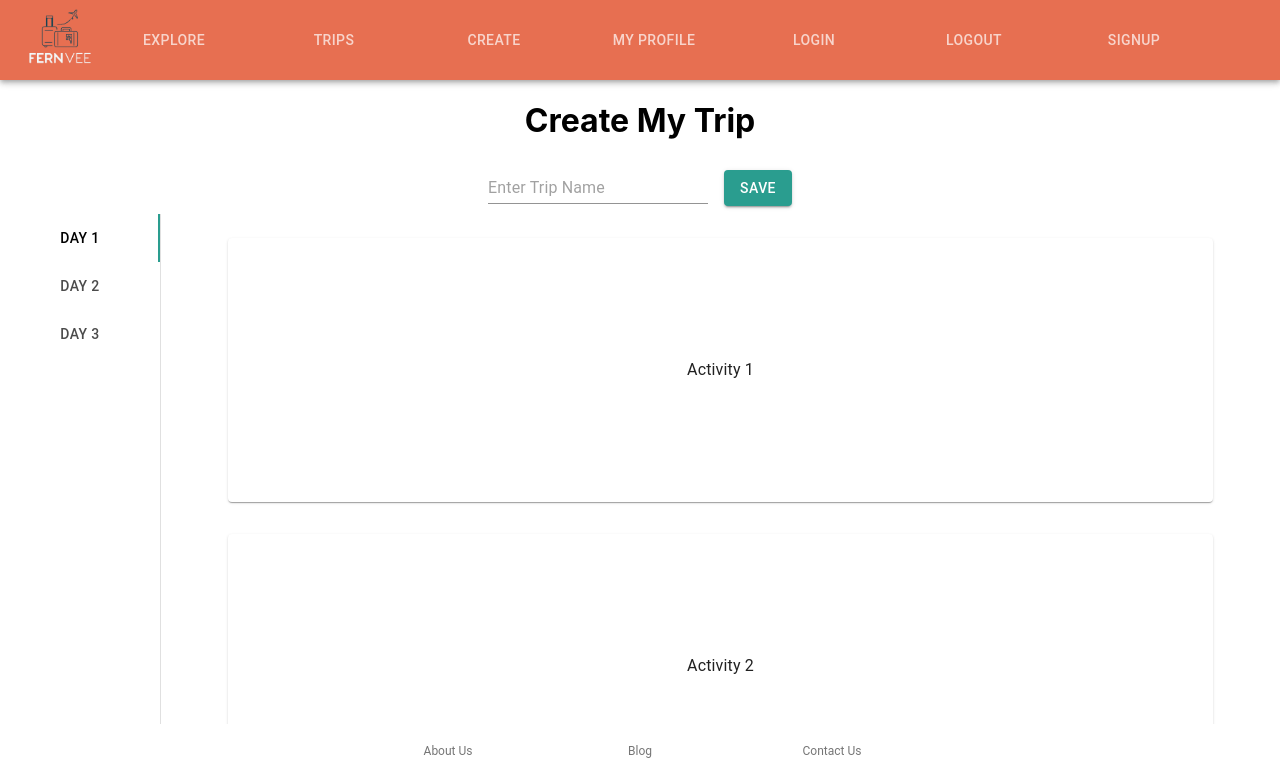
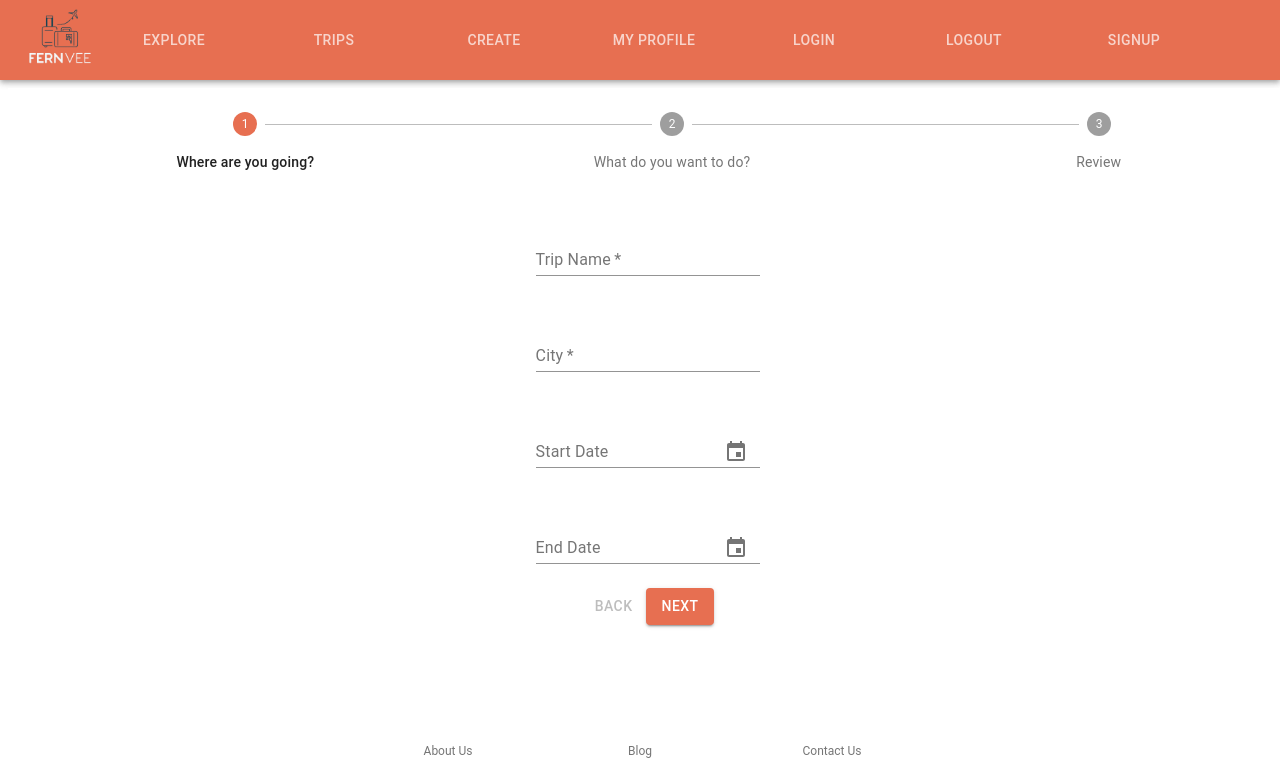
Before and after one commit to aleksa-ai/Fernvee, a React (Create React App) app in the folder client/: page /create in a window 1280 px wide. Shown: the top 778 px of the page. Built offline with nearby package versions, Linux system fonts and the light colour scheme.

Commit message:
add stepper and add Trip Form

```diff
--- a/client/package.json
+++ b/client/package.json
@@ -4,10 +4,13 @@
   "proxy": "http://localhost:3000",
   "private": true,
   "dependencies": {
+    "@date-io/date-fns": "^1.3.13",
     "@material-ui/core": "^4.11.3",
+    "@material-ui/pickers": "^3.2.10",
     "@testing-library/jest-dom": "^5.11.9",
     "@testing-library/react": "^11.2.5",
     "@testing-library/user-event": "^12.7.0",
+    "date-fns": "^2.17.0",
     "react": "^17.0.1",
     "react-dom": "^17.0.1",
     "react-router": "^5.2.0",
--- a/client/src/components/Itinerary.jsx
+++ b/client/src/components/Itinerary.jsx
@@ -1,32 +1,105 @@
+import React, { useState } from 'react';
 import { makeStyles } from "@material-ui/core/styles";
 import Button from '@material-ui/core/Button';
 import Input from "@material-ui/core/Input";
+import Stepper from '@material-ui/core/Stepper';
+import Step from '@material-ui/core/Step';
+import StepLabel from '@material-ui/core/StepLabel';
+import Typography from '@material-ui/core/Typography';
 
 import DayList from "./DayList";
+import TripForm from "./TripForm"
 
 const useStyles = makeStyles((theme) => ({
   root: {
     "& > *": {
       margin: theme.spacing(1),
+      width: '100%',
+    },
+    backButton: {
+      marginRight: theme.spacing(1),
+    },
+    instructions: {
+      marginTop: theme.spacing(1),
+      marginBottom: theme.spacing(1),
     },
   },
 }));
 
+function getSteps() {
+  return ['Where are you going?', 'What do you want to do?', 'Review'];
+}
+
+function getStepContent(stepIndex) {
+  switch (stepIndex) {
+    case 0:
+      return (<TripForm/>);
+    case 1:
+      return (<DayList />);
+    case 2:
+      return 'REVIEW';
+    default:
+      return 'Unknown stepIndex';
+  }
+}
+
 export default function Itinerary(props) {
   const classes = useStyles();
+
+  // Stepper code lines 48 - 98
+  const [activeStep, setActiveStep] = useState(0);
+  const steps = getSteps();
+
+  const handleNext = () => {
+    setActiveStep((prevActiveStep) => prevActiveStep + 1);
+  };
+
+  const handleBack = () => {
+    setActiveStep((prevActiveStep) => prevActiveStep - 1);
+  };
+
+  const handleReset = () => {
+    setActiveStep(0);
+  };
+
   return (
     <>
-      <h1>Create My Trip</h1>
-      <form className={classes.root} noValidate autoComplete="off">
-        <Input
-          placeholder="Enter Trip Name"
-          inputProps={{ "aria-label": "description" }}
-        />
-        <Button variant="contained" color="secondary">
-          SAVE
-        </Button>
-      </form>
-      <DayList />
+     <div className={classes.root}>
+      <Stepper activeStep={activeStep} alternativeLabel>
+        {steps.map((label) => (
+          <Step key={label}>
+            <StepLabel>{label}</StepLabel>
+          </Step>
+        ))}
+      </Stepper>
+      <div>
+        {activeStep === steps.length ? (
+          <div>
+            <Typography className={classes.instructions}>All steps completed</Typography>
+            <Button onClick={handleReset}>Reset</Button>
+          </div>
+        ) : (
+          <div>
+            <Typography className={classes.instructions}>{getStepContent(activeStep)}</Typography>
+            <div>
+              <Button
+                disabled={activeStep === 0}
+                onClick={handleBack}
+                className={classes.backButton}
+              >
+                Back
+              </Button>
+              <Button variant="contained" color="primary" onClick={handleNext}>
+                {activeStep === steps.length - 1 ? 'Finish' : 'Next'}
+              </Button>
+            </div>
+          </div>
+        )}
+      </div>
+    </div>
+
+
+      {/* <DayList /> */}
     </>
   );
 }
--- /dev/null
+++ b/client/src/components/TripForm.jsx
@@ -0,0 +1,93 @@
+import "date-fns";
+import React from "react";
+import TextField from "@material-ui/core/TextField";
+import { makeStyles } from "@material-ui/core/styles";
+import Grid from "@material-ui/core/Grid";
+import DateFnsUtils from "@date-io/date-fns";
+import {
+  MuiPickersUtilsProvider,
+  KeyboardTimePicker,
+  KeyboardDatePicker,
+} from "@material-ui/pickers";
+
+const useStyles = makeStyles((theme) => ({
+  root: {
+    "& .MuiTextField-root": {
+      margin: theme.spacing(3),
+      width: "25ch",
+    },
+  },
+}));
+
+export default function TripForm() {
+  const classes = useStyles();
+
+  const [selectedStartDate, setSelectedStartDate] = React.useState(null);
+  const [selectedEndDate, setSelectedEndDate] = React.useState(null);
+
+  const handleStartDateChange = (date) => {
+    setSelectedStartDate(date);
+  };
+
+  const handleEndDateChange = (date) => {
+    setSelectedEndDate(date);
+  };
+
+  return (
+    <>
+      <form className={classes.root} noValidate autoComplete="off">
+        <Grid
+          container
+          justify="center"
+          direction="column"
+          alignItems="center"
+          spacing
+        >
+          <TextField
+            required
+            id="standard-required"
+            label="Trip Name"
+            defaultValue=""
+          />
+          <TextField
+            required
+            id="standard-required"
+            label="City"
+            defaultValue=""
+          />
+
+          <MuiPickersUtilsProvider utils={DateFnsUtils}>
+            <KeyboardDatePicker
+              disableToolbar
+              variant="inline"
+              format="MM/dd/yyyy"
+              placeholder="MM/DD/YYYY"
+              margin="normal"
+              id="date-picker-inline"
+              label="Start Date"
+              value={selectedStartDate}
+              onChange={handleStartDateChange}
+              KeyboardButtonProps={{
+                "aria-label": "change date",
+              }}
+            />
+            <KeyboardDatePicker
+              disableToolbar
+              variant="inline"
+              format="MM/dd/yyyy"
+              placeholder="MM/DD/YYYY"
+              margin="normal"
+              id="date-picker-inline"
+              label="End Date"
+              value={selectedEndDate}
+              onChange={handleEndDateChange}
+              KeyboardButtonProps={{
+                "aria-label": "change date",
+              }}
+            />
+          </MuiPickersUtilsProvider>
+        </Grid>
+      </form>
+    </>
+  );
+}
```
Also changed, not shown: 1 other file (tests, documents, lock files or other folders).
